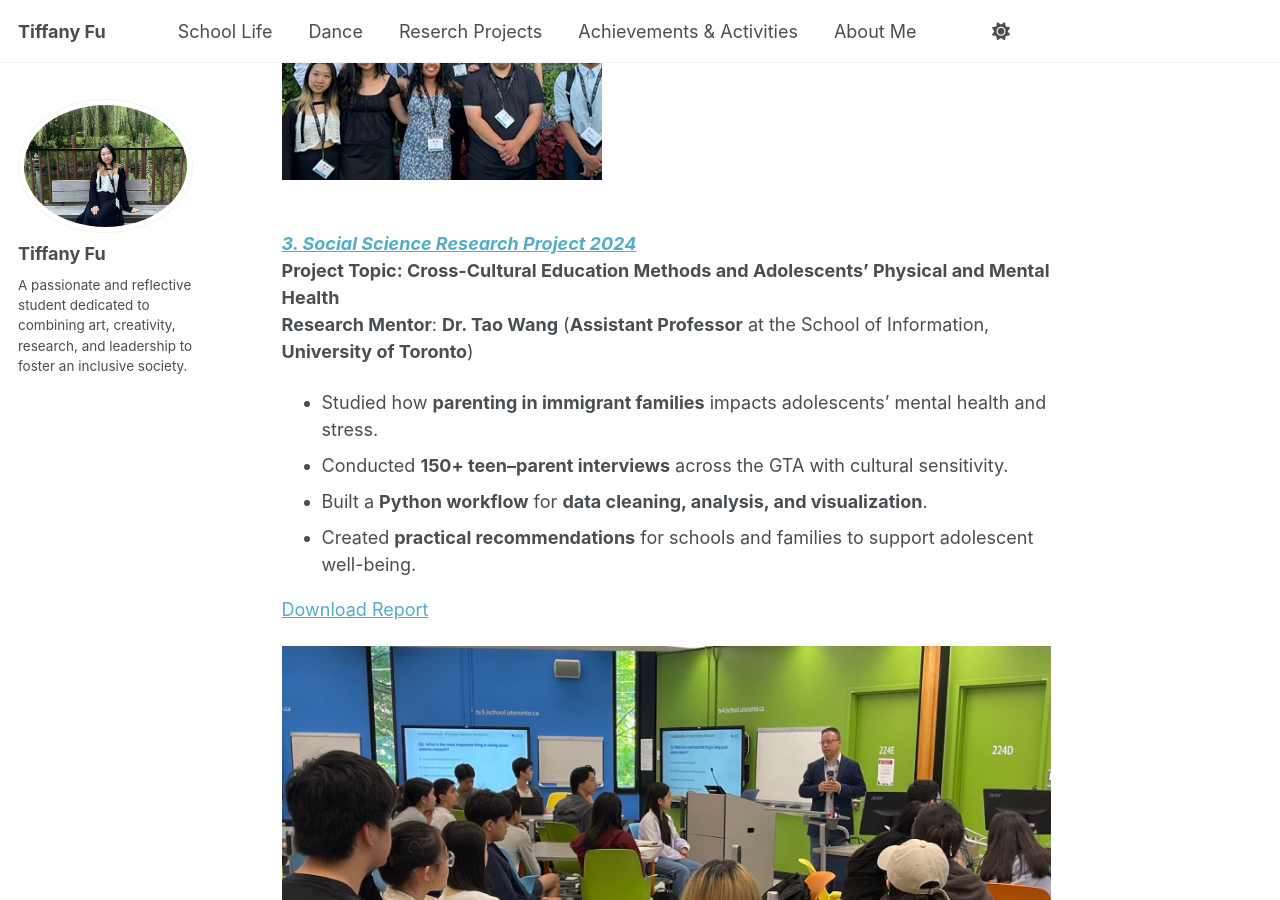
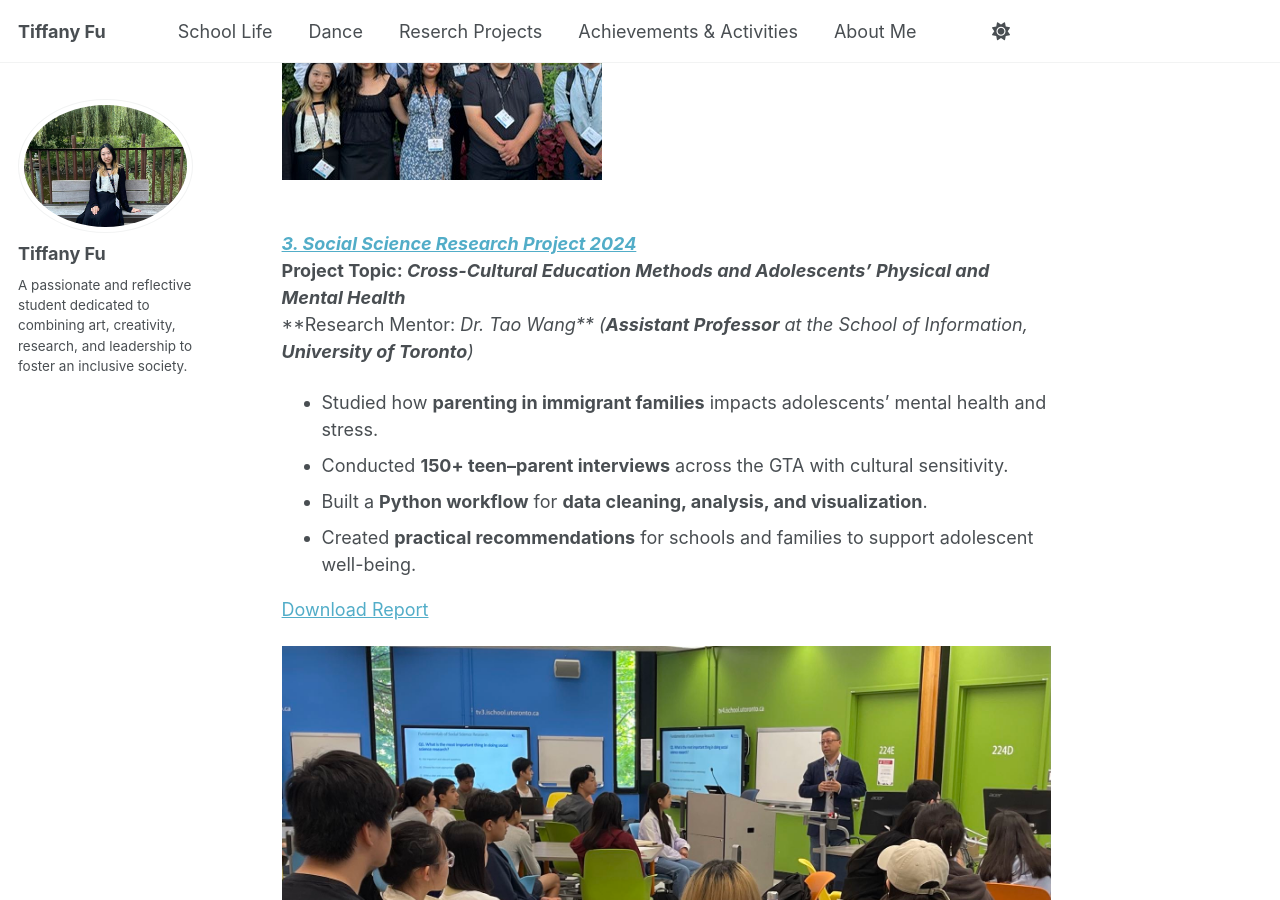
Before and after one commit to TiffanyJTFu/TiffanyTestWeb, a Jekyll site: the page built from _pages/about.md, in a window 1280 px wide and 900 px high, scrolled down 2228 px. Built offline with Jekyll 4.4.1, drawn with Linux system fonts in a browser that asks for light colours; a script that is not in the unit is left out; some of the changed text lies outside the part shown.

```diff
--- a/_pages/about.md
+++ b/_pages/about.md
@@ -10,7 +10,7 @@ redirect_from:
 
 <a href="https://www.tiffu.ca/teaching/MentalHealthAIChatbotProject" target='_blank'><i>**1. Mental Health AI Chatbot Project 2025**</i></a>
 <br>**Project Topic: <i>Mental Health AI Chatbot Project</i>**
-<br>**Research Mentor**: **Prof. Ganesh Mani (Carnegie Mellon University)**
+<br>**Research Mentor: <i>Prof. Ganesh Mani (Carnegie Mellon University)</i>**
 * Exploring how **AI chatbots** can **support adolescent mental health** where access to care is limited.
 * Using **synthetic teen personas** and **standardized scenarios** to safely test **AI responses**.
 * **Evaluating chatbots** with a **clinician-inspired rubric focusing** on **validation, guidance, and crisis-awareness.**
@@ -20,7 +20,7 @@ redirect_from:
 ![SocialScience01](https://www.tiffu.ca/images/ai1.png)
 
 <br><a href="https://www.tiffu.ca/teaching/ICELERTProject" target='_blank'><i>**2. ICELERT – Innovation Prototype Project | Shad York 2025**</i></a>
-<br>**Project: ICELERT – Innovation Prototype Project**
+<br>**Project: <i>ICELERT – Innovation Prototype Project</i>**
 * Developed a **car-mounted thermal sensor + app** to warn drivers about black ice in real time.
 * Conducted **market research** with 100+ commuters to shape device features and pricing.
 * Built **hardware and app prototypes** with expert guidance and planned AI-based testing.
@@ -37,8 +37,8 @@ redirect_from:
 ![shad5](https://www.tiffu.ca/images/shad3.jpeg)
 
 <br><a href="https://www.tiffu.ca/teaching/SocialScienceResearchProject" target='_blank'><i>**3. Social Science Research Project 2024**</i></a>
-<br>**Project Topic: Cross-Cultural Education Methods and Adolescents’ Physical and Mental Health**
-<br>**Research Mentor**: **Dr. Tao Wang** (**Assistant Professor** at the School of Information, **University of Toronto**)
+<br>**Project Topic: <i>Cross-Cultural Education Methods and Adolescents’ Physical and Mental Health</i>**
+<br>**Research Mentor: <i>Dr. Tao Wang** (**Assistant Professor** at the School of Information, **University of Toronto**)</i>
 * Studied how **parenting in immigrant families** impacts adolescents’ mental health and stress.
 * Conducted **150+ teen–parent interviews** across the GTA with cultural sensitivity.
 * Built a **Python workflow** for **data cleaning, analysis, and visualization**.
@@ -52,7 +52,7 @@ redirect_from:
 ![SocialScience01](https://www.tiffu.ca/images/socialscienceproject1.jpg)
 
 <br><a href="https://www.tiffu.ca/teaching/CommunitySocialIssueProject" target='_blank'><i>**4. Brown University Pre-College Leadership Program - Social Change and Leadership - Community Social Issue Project 2024**</i></a>
-<br>**Project Topic: The Misrepresentation of Chinese Culture: A Youth Perspective on Anti-Asian Racism and Cultural Identity**
+<br>**Project Topic: <i>The Misrepresentation of Chinese Culture: A Youth Perspective on Anti-Asian Racism and Cultural Identity**</i>
 * Tackled **anti-Asian bias** by creating actionable, student-led cultural learning initiatives.
 * Developed a **semester plan** with workshops, mini-lessons, and storytelling circles for cross-cultural engagement.
 * Built a **toolkit and implementation guide** with lesson outlines, outreach scripts, and timelines for easy adoption.
```
